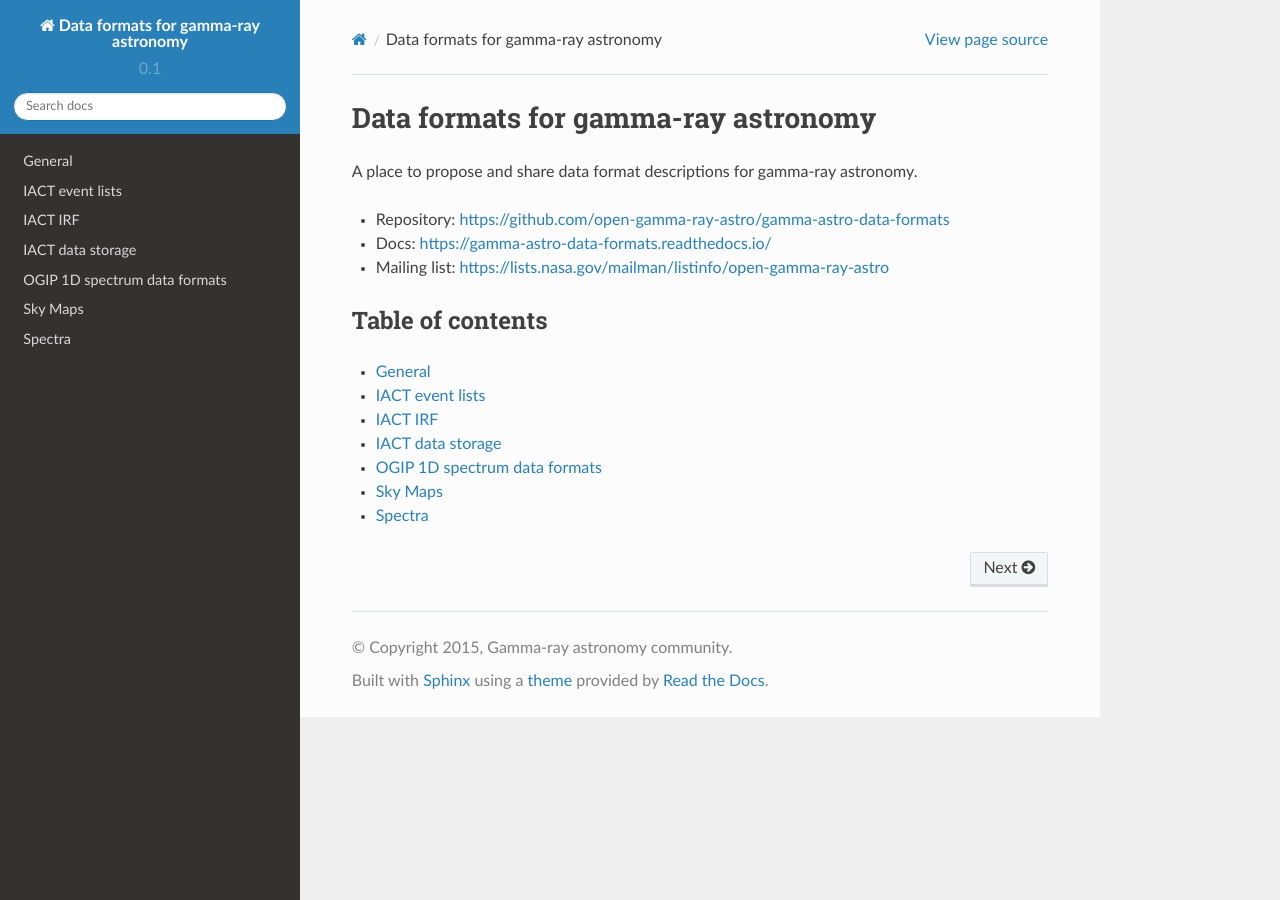
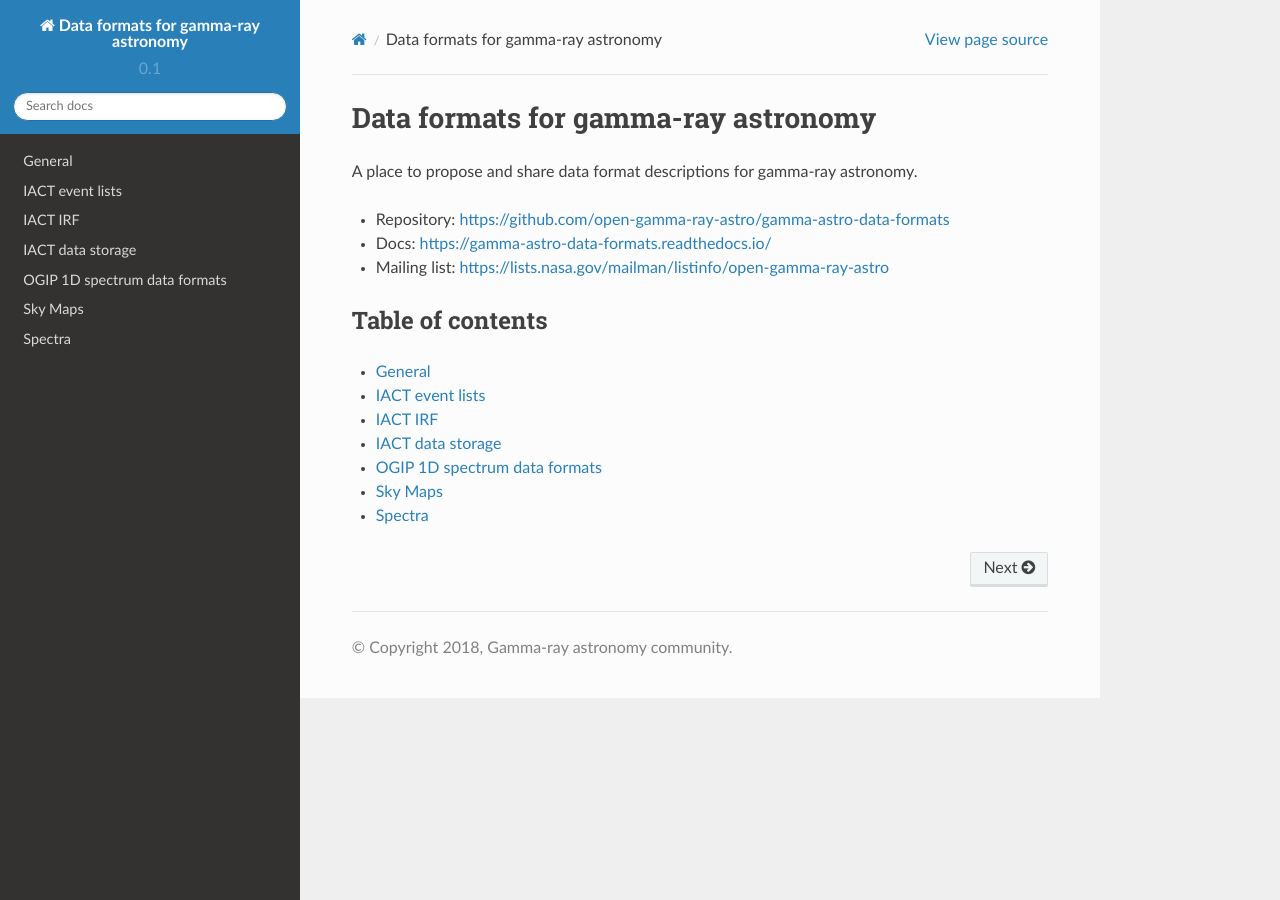
Before and after one commit to open-gamma-ray-astro/gamma-astro-data-formats, a Sphinx documentation site: the page built from source/index.rst, in a window 1280 px wide. Built offline with Sphinx 7.4.7 and the Read the Docs theme 2.0.0, drawn with Linux system fonts in a browser that asks for light colours.

Commit message:
Minor update to Sphinx conf.py

```diff
--- a/source/conf.py
+++ b/source/conf.py
@@ -51,7 +51,7 @@ master_doc = 'index'
 
 # General information about the project.
 project = 'Data formats for gamma-ray astronomy'
-copyright = '2015, Gamma-ray astronomy community'
+copyright = '2018, Gamma-ray astronomy community'
 author = 'Gamma-ray astronomy community'
 
 # The version info for the project you're documenting, acts as replacement for
@@ -151,7 +151,7 @@ if not on_rtd:  # only import and set the theme if we're building docs locally
 # Add any paths that contain custom static files (such as style sheets) here,
 # relative to this directory. They are copied after the builtin static files,
 # so a file named "default.css" will overwrite the builtin "default.css".
-html_static_path = ['_static']
+# html_static_path = ['_static']
 
 # Add any extra paths that contain custom files (such as robots.txt or
 # .htaccess) here, relative to this directory. These files are copied
@@ -186,7 +186,7 @@ html_static_path = ['_static']
 #html_show_sourcelink = True
 
 # If true, "Created using Sphinx" is shown in the HTML footer. Default is True.
-#html_show_sphinx = True
+html_show_sphinx = False
 
 # If true, "(C) Copyright ..." is shown in the HTML footer. Default is True.
 #html_show_copyright = True
```
